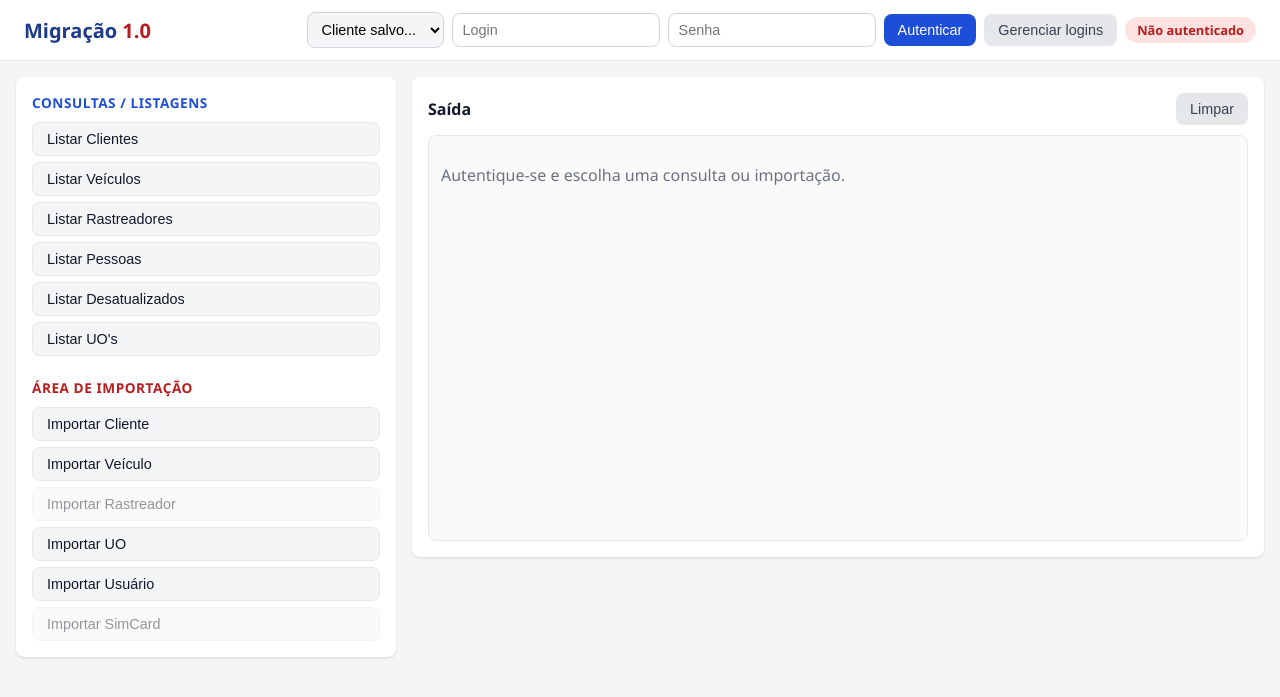
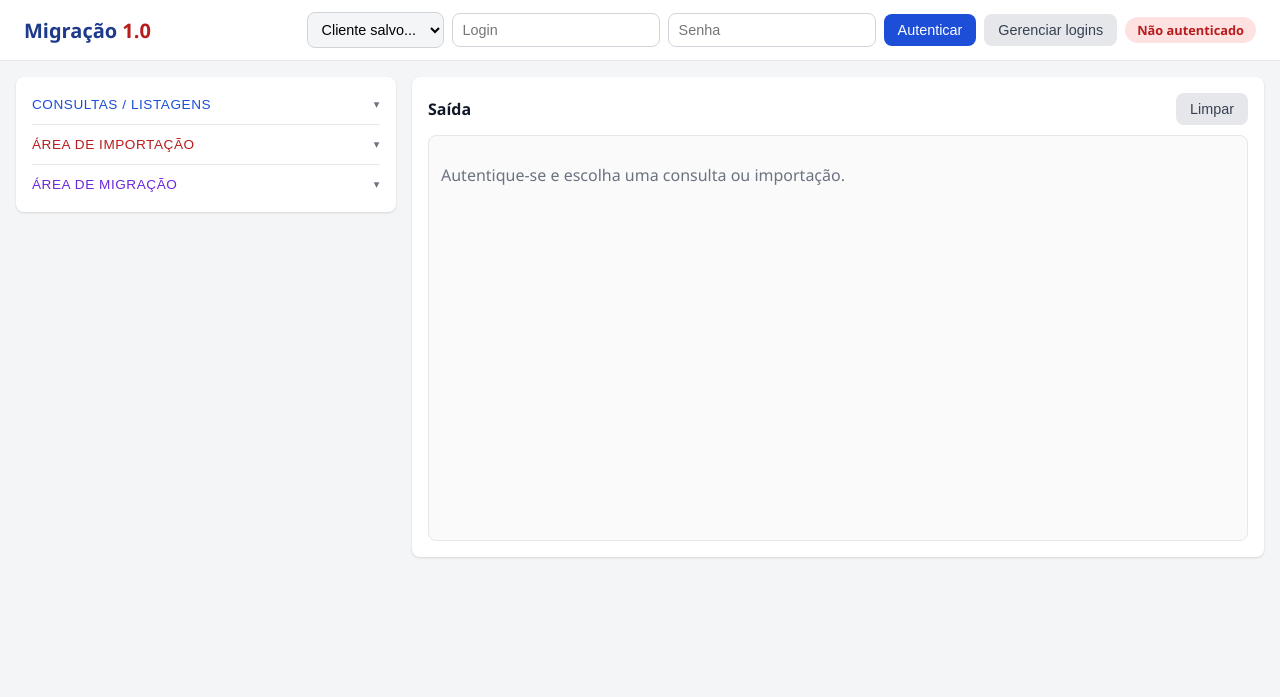
Before and after one commit to cssystemsat/migracao-web, a Flask app: page / in a window 1280 px wide. Shown: the top 697 px of the page. Run offline with Flask 3, Linux system fonts and the light colour scheme; data that the repository does not hold is empty.

Commit message:
Menus suspensos na barra lateral e novo menu Area de Migracao

```diff
--- a/static/script.js
+++ b/static/script.js
@@ -11,6 +11,12 @@ const progressoContainer = el("progresso-container");
 const progressoBar = el("progresso-bar");
 const progressoStatus = el("progresso-status");
 const progressoPct = el("progresso-pct");
+
+document.querySelectorAll(".menu-cabecalho").forEach((cabecalho) => {
+  cabecalho.addEventListener("click", () => {
+    cabecalho.closest(".menu-grupo").classList.toggle("aberto");
+  });
+});
 
 const estado = {
   autenticado: false,
--- a/static/style.css
+++ b/static/style.css
@@ -2,6 +2,7 @@
   --azul: #1d4ed8;
   --azul-escuro: #1e3a8a;
   --vermelho: #b91c1c;
+  --violeta: #6d28d9;
   --verde: #15803d;
   --verde-escuro: #166534;
   --cinza-100: #f4f5f7;
@@ -120,20 +121,49 @@ button:disabled { opacity: 0.45; cursor: not-allowed; }
   padding: 16px;
 }
 
-.titulo-consultas, .titulo-import {
+.menu-lateral { padding: 8px 16px; }
+
+.menu-grupo { border-bottom: 1px solid var(--cinza-200); }
+.menu-grupo:last-child { border-bottom: none; }
+
+.menu-cabecalho {
+  width: 100%;
+  display: flex;
+  align-items: center;
+  justify-content: space-between;
+  background: none;
+  border: none;
+  padding: 12px 0;
   font-size: 0.85rem;
   text-transform: uppercase;
   letter-spacing: 0.04em;
-  margin: 0 0 10px;
+  cursor: pointer;
 }
+.menu-cabecalho:hover:not(:disabled) { background: none; opacity: 0.8; }
 .titulo-consultas { color: var(--azul); }
-.titulo-import { color: var(--vermelho); margin-top: 22px; }
+.titulo-import { color: var(--vermelho); }
+.titulo-migracao { color: var(--violeta); }
 
-.botoes { display: flex; flex-direction: column; gap: 6px; }
+.menu-seta {
+  font-size: 0.7rem;
+  transition: transform 0.15s ease;
+  color: var(--cinza-500);
+}
+.menu-grupo.aberto .menu-seta { transform: rotate(180deg); }
+
+.menu-conteudo {
+  overflow: hidden;
+  max-height: 0;
+  transition: max-height 0.2s ease;
+}
+.menu-grupo.aberto .menu-conteudo { max-height: 600px; }
+
+.botoes { display: flex; flex-direction: column; gap: 6px; padding-bottom: 14px; }
 .botoes button { text-align: left; background: var(--cinza-100); color: var(--cinza-900); border: 1px solid var(--cinza-200); }
 .botoes button:hover:not(:disabled) { background: var(--cinza-200); }
 #botoes-consultas button:hover:not(:disabled) { background: #dbeafe; border-color: #bfdbfe; }
 #botoes-import button:not(:disabled):hover { background: #fee2e2; border-color: #fecaca; }
+#botoes-migracao button:not(:disabled):hover { background: #ede9fe; border-color: #ddd6fe; }
 
 .saida-panel { min-height: 60vh; display: flex; flex-direction: column; }
 .saida-header { display: flex; align-items: center; justify-content: space-between; margin-bottom: 10px; }
--- a/templates/index.html
+++ b/templates/index.html
@@ -23,8 +23,13 @@
   </header>
 
   <main class="layout">
-    <section class="panel">
-      <h2 class="titulo-consultas">Consultas / Listagens</h2>
+    <section class="panel menu-lateral">
+      <div class="menu-grupo" data-grupo="consultas">
+        <button type="button" class="menu-cabecalho titulo-consultas">
+          <span>Consultas / Listagens</span>
+          <span class="menu-seta">▾</span>
+        </button>
+        <div class="menu-conteudo">
           <div class="botoes" id="botoes-consultas">
             <button data-tipo="clientes">Listar Clientes</button>
             <button data-tipo="veiculos">Listar Veículos</button>
@@ -33,8 +38,15 @@
             <button data-tipo="desatualizados">Listar Desatualizados</button>
             <button data-tipo="uos">Listar UO's</button>
           </div>
+        </div>
+      </div>
 
-      <h2 class="titulo-import">Área de Importação</h2>
+      <div class="menu-grupo" data-grupo="import">
+        <button type="button" class="menu-cabecalho titulo-import">
+          <span>Área de Importação</span>
+          <span class="menu-seta">▾</span>
+        </button>
+        <div class="menu-conteudo">
           <div class="botoes" id="botoes-import">
             <button data-tipo="cliente">Importar Cliente</button>
             <button data-tipo="veiculo">Importar Veículo</button>
@@ -42,6 +54,21 @@
             <button data-tipo="uo">Importar UO</button>
             <button data-tipo="usuario">Importar Usuário</button>
             <button disabled title="Ainda não implementado">Importar SimCard</button>
+          </div>
+        </div>
+      </div>
+
+      <div class="menu-grupo" data-grupo="migracao">
+        <button type="button" class="menu-cabecalho titulo-migracao">
+          <span>Área de Migração</span>
+          <span class="menu-seta">▾</span>
+        </button>
+        <div class="menu-conteudo">
+          <div class="botoes" id="botoes-migracao">
+            <button disabled title="Em breve">Clientes em migração</button>
+            <button disabled title="Em breve">Envio de comando</button>
+          </div>
+        </div>
       </div>
     </section>
 
```
Lines whose indentation alone changed are shown as unchanged.
